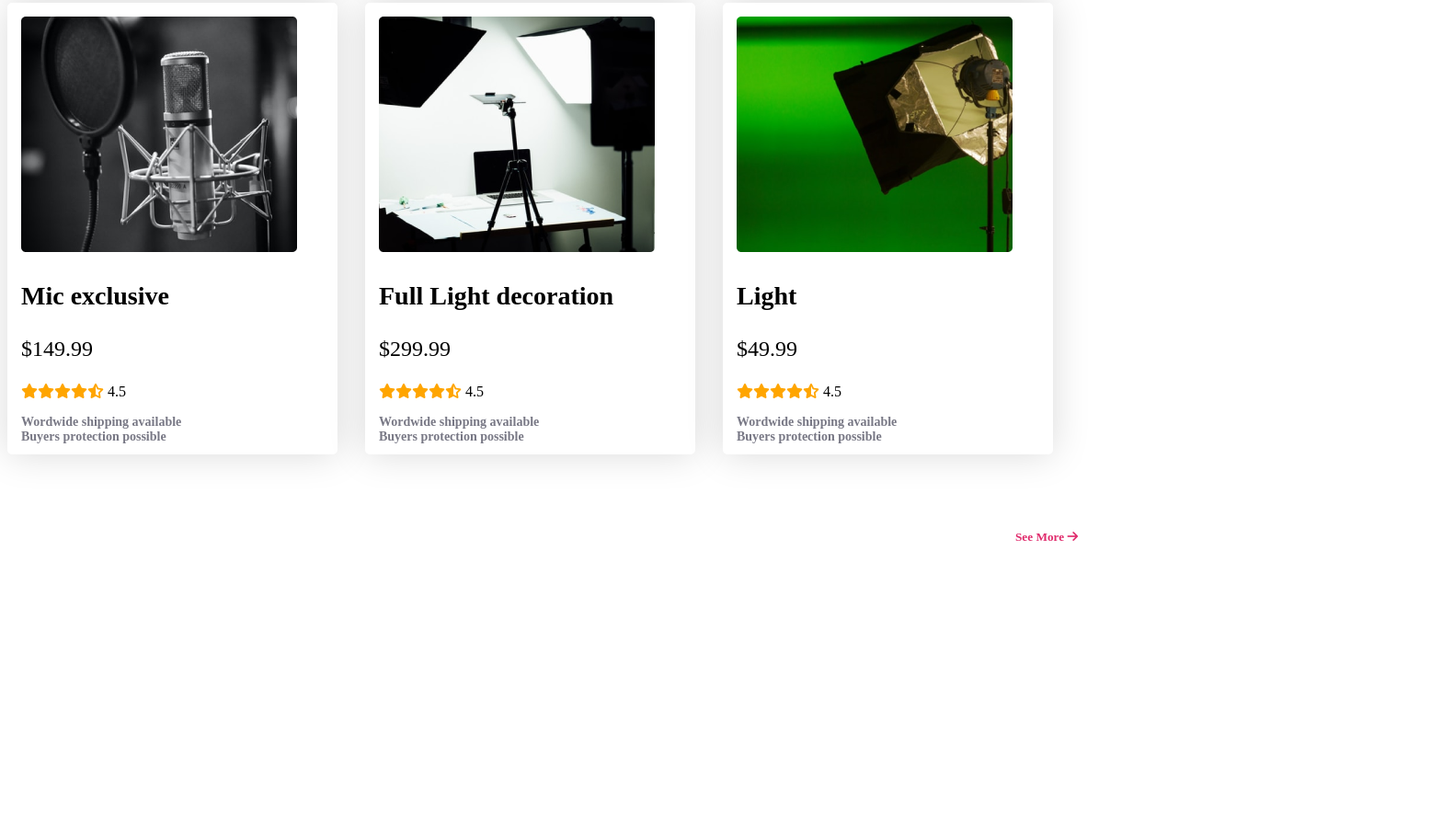
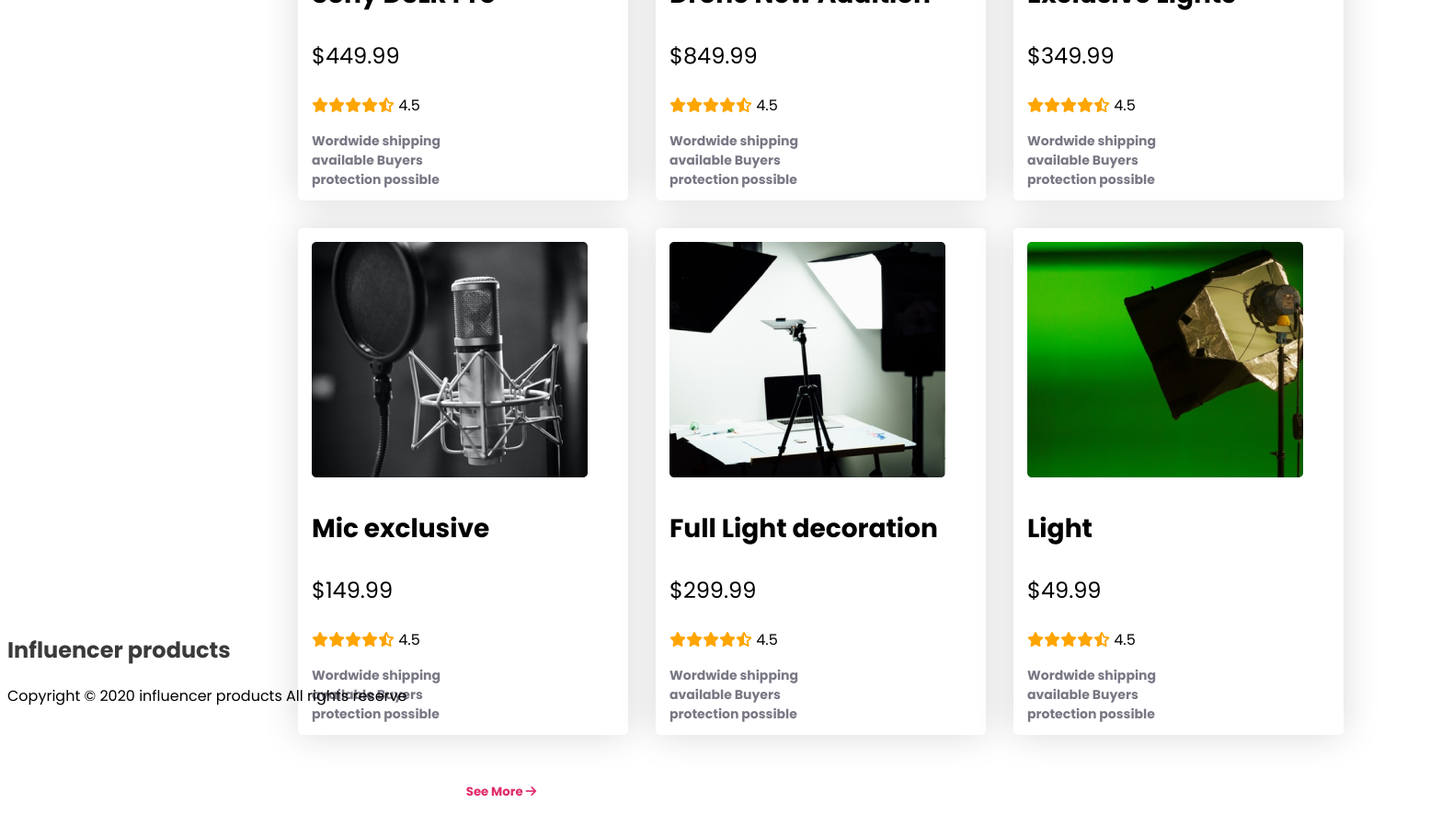
Before and after one commit to mamuntufayel/assignment-no-2, a plain HTML site: page index.html in a window 1280 px wide. Shown: the part 1638-2536 px from the top of the page at 92% size, 1568 px wide, since content can reach past the window. Before the commit the page ends 2260 px from the top, so only its background shows below. Drawn offline with Linux system fonts and the light colour scheme; a web font is replaced by a local one.

Commit message:
unfinished see more

```diff
--- a/index.html
+++ b/index.html
@@ -15,9 +15,19 @@
 
     <!-- ********************************** -->
 </head>
+
 <!-- ***********************
     starting header
 ************************ -->
+
+
+<!-- ***********************
+    header ended
+************************ -->
+
+
+<body>
+    <main>
         <header>
             <h2>Influencer products</h2>
             <nav>
@@ -28,27 +38,26 @@
             </nav>
         </header>
 
-<!-- ***********************
-    header ended
-************************ -->
-<main>
         <section class="first-container">
             <div class="product">
                 <div class="product-detail">
                     <h1>Start your Journey as Influencer</h1>
-                <p>Lorem ipsum dolor sit amet consectetur adipisicing elit. Placeat a eius illum cupiditate velit neque
+                    <p>Lorem ipsum dolor sit amet consectetur adipisicing elit. Placeat a eius illum cupiditate velit
+                        neque
                         vero
-                    corrupti alias, eveniet quibusdam repellat praesentium hic atque maiores doloribus facilis ipsa iste
+                        corrupti alias, eveniet quibusdam repellat praesentium hic atque maiores doloribus facilis ipsa
+                        iste
                         architecto?</p>
                     <a href="">Pre-order Now <i class="fas fa-arrow-right"></i></a>
 
                 </div>
-            <div class="product-img">
+                <div>
                     <img src="images/main-camera.png" alt="">
                 </div>
             </div>
 
         </section>
+        <br>
 
         <!--*************************************************
             Here we are starting a new sec. for popular Items
@@ -184,21 +193,28 @@
                             Wordwide shipping available Buyers protection possible
                         </p>
                     </div>
-
+                    <div>
+                        <h5>
+                            <a href="">See More <i class="fas fa-arrow-right"></i></a>
+                        </h5>
+                    </div>
                 </div>
 
             </div>
 
         </section>
-    <div>
-        <h5>
-            <a href="">See More <i class="fas fa-arrow-right"></i></a>
-        </h5>
-    </div>
+
     </main>
-
-<body>
-
+    <footer>
+        <h2 id="footer-heading">
+            Influencer products
+        </h2>
+        <p>
+            Copyright © 2020 influencer products
+            All rights reserve
+        </p>
+    </footer>
 </body>
 
+
 </html>
--- a/style.css
+++ b/style.css
@@ -3,10 +3,17 @@
 ******************** */
 @import url('https://fonts.googleapis.com/css2?family=Poppins:wght@400;500;700&family=The+Nautigal&display=swap');
 /* ************************************************************** */
-
+body{
+    font-family: 'Poppins', sans-serif;
+}
 /* **********************
  CSS in header
 ************************ */
+main{
+    margin-right: 120px;
+    margin-left: 120px;
+    margin-top: 87px;
+}
 header{
     display: flex;
     justify-content: space-between;
@@ -34,11 +41,11 @@ nav a{
 .product-detail{
     width: 582px;
     height: 270px;
-   padding-left: 120px;
+   /* padding-left: 120px; */
    /* padding-top: 285px; */
 }
 h1{
-    font-family: 'Poppins', sans-serif;
+
     font-size: 52px;
 }
 .product-detail a{
@@ -51,10 +58,17 @@ h1{
     padding: 10px 24px;
 
 }
+.product-detail img{
+    width: 440px;
+    height: 414px;
+}
+
 /* ************************
 Started design for items
 *************************** */
 .second-container{
+    padding-left: 196px;
+    padding-right: 197px;
     width: 1047px;
     height: 1662px;
 }
@@ -72,7 +86,7 @@ h4{
 }
 .item-detail{
     width: 329px;
-    height: 476px;
+
     padding: 15px 15px 0 15px;
     background-color: #FFFFFF;
     box-shadow: 0px 0px 40px rgba(0, 0, 0, 0.15);
@@ -107,6 +121,7 @@ h5 a{
     padding-right: 100px;
 }
 h5{
+
     display: flex;
     justify-content: flex-end;
 }
```
Lines whose indentation alone changed are shown as unchanged.
